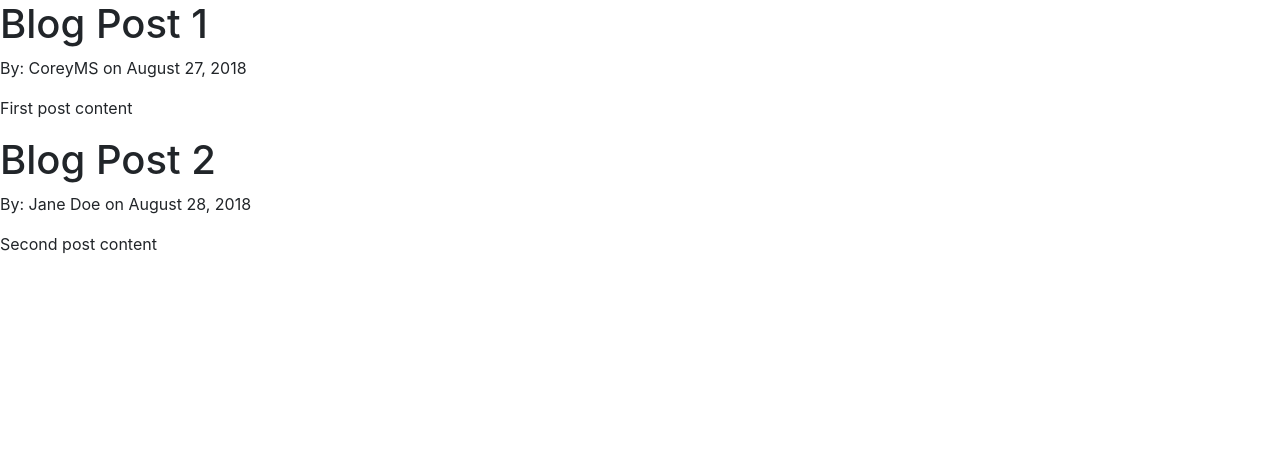
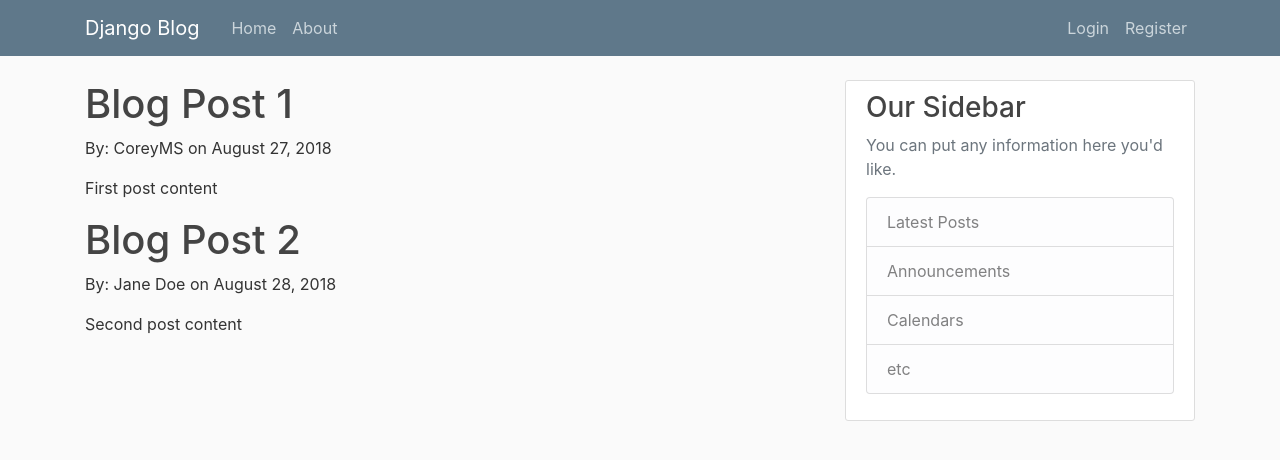
Before and after one commit to Slay24/django_project, a Django app: page / in a window 1280 px wide. Shown: the top 460 px of the page. Run offline with Django 3.2, Linux system fonts and the light colour scheme; some libraries are stand-ins or nearby versions.

Commit message:
added html/css snippets from yt vid ep3

```diff
--- /dev/null
+++ b/blog/static/blog/main.css
@@ -0,0 +1,84 @@
+body {
+    background: #fafafa;
+    color: #333333;
+    margin-top: 5rem;
+  }
+
+  h1, h2, h3, h4, h5, h6 {
+    color: #444444;
+  }
+
+  ul {
+    margin: 0;
+  }
+
+  .bg-steel {
+    background-color: #5f788a;
+  }
+
+  .site-header .navbar-nav .nav-link {
+    color: #cbd5db;
+  }
+
+  .site-header .navbar-nav .nav-link:hover {
+    color: #ffffff;
+  }
+
+  .site-header .navbar-nav .nav-link.active {
+    font-weight: 500;
+  }
+
+  .content-section {
+    background: #ffffff;
+    padding: 10px 20px;
+    border: 1px solid #dddddd;
+    border-radius: 3px;
+    margin-bottom: 20px;
+  }
+
+  .article-title {
+    color: #444444;
+  }
+
+  a.article-title:hover {
+    color: #428bca;
+    text-decoration: none;
+  }
+
+  .article-content {
+    white-space: pre-line;
+  }
+
+  .article-img {
+    height: 65px;
+    width: 65px;
+    margin-right: 16px;
+  }
+
+  .article-metadata {
+    padding-bottom: 1px;
+    margin-bottom: 4px;
+    border-bottom: 1px solid #e3e3e3
+  }
+
+  .article-metadata a:hover {
+    color: #333;
+    text-decoration: none;
+  }
+
+  .article-svg {
+    width: 25px;
+    height: 25px;
+    vertical-align: middle;
+  }
+
+  .account-img {
+    height: 125px;
+    width: 125px;
+    margin-right: 20px;
+    margin-bottom: 16px;
+  }
+
+  .account-heading {
+    font-size: 2.5rem;
+  }
--- a/templates/base.html
+++ b/templates/base.html
@@ -1,31 +1,80 @@
+{% load static %}
 <!DOCTYPE html>
 <html lang="en">
+
 <head>
     <!-- Required meta tags -->
     <meta charset="UTF-8">
     <meta name="viewport" content="width=device-width, initial-scale=1.0, shrink-to-fit=no">
     <meta http-equiv="X-UA-Compatible" content="ie=edge">
     <!-- Bootstrap CSS -->
-    <link rel="stylesheet" href="https://stackpath.bootstrapcdn.com/bootstrap/4.3.1/css/bootstrap.min.css" integrity="sha384-ggOyR0iXCbMQv3Xipma34MD+dH/1fQ784/j6cY/iJTQUOhcWr7x9JvoRxT2MZw1T" crossorigin="anonymous">
-
+    <link rel="stylesheet" href="https://stackpath.bootstrapcdn.com/bootstrap/4.3.1/css/bootstrap.min.css"
+        integrity="sha384-ggOyR0iXCbMQv3Xipma34MD+dH/1fQ784/j6cY/iJTQUOhcWr7x9JvoRxT2MZw1T" crossorigin="anonymous">
+    <link rel="stylesheet" type="text/css" href="{% static 'blog/main.css' %}">
     {% if title %}
-        <title>DKBlog - {{ title }}</title>
+    <title>DKBlog - {{ title }}</title>
     {% else %}
-        <title>DKBlog</title>
+    <title>DKBlog</title>
     {% endif %}
 </head>
+
 <body>
-    {% block content %}{% endblock %}
+    <header class="site-header">
+        <nav class="navbar navbar-expand-md navbar-dark bg-steel fixed-top">
+            <div class="container">
+                <a class="navbar-brand mr-4" href="/">Django Blog</a>
+                <button class="navbar-toggler" type="button" data-toggle="collapse" data-target="#navbarToggle"
+                    aria-controls="navbarToggle" aria-expanded="false" aria-label="Toggle navigation">
+                    <span class="navbar-toggler-icon"></span>
+                </button>
+                <div class="collapse navbar-collapse" id="navbarToggle">
+                    <div class="navbar-nav mr-auto">
+                        <a class="nav-item nav-link" href="/">Home</a>
+                        <a class="nav-item nav-link" href="/about">About</a>
+                    </div>
+                    <!-- Navbar Right Side -->
+                    <div class="navbar-nav">
+                        <a class="nav-item nav-link" href="#">Login</a>
+                        <a class="nav-item nav-link" href="#">Register</a>
+                    </div>
+                </div>
+            </div>
+        </nav>
+    </header>
+    <main role="main" class="container">
+            <div class="row">
+              <div class="col-md-8">
+                {% block content %}{% endblock %}
+              </div>
+              <div class="col-md-4">
+                <div class="content-section">
+                  <h3>Our Sidebar</h3>
+                  <p class='text-muted'>You can put any information here you'd like.
+                    <ul class="list-group">
+                      <li class="list-group-item list-group-item-light">Latest Posts</li>
+                      <li class="list-group-item list-group-item-light">Announcements</li>
+                      <li class="list-group-item list-group-item-light">Calendars</li>
+                      <li class="list-group-item list-group-item-light">etc</li>
+                    </ul>
+                  </p>
+                </div>
+              </div>
+            </div>
+          </main
 
-
-
-
-        <!-- Optional JavaScript -->
+    <!-- Optional JavaScript -->
     <!-- jQuery first, then Popper.js, then Bootstrap JS -->
-    <script src="https://code.jquery.com/jquery-3.3.1.slim.min.js" integrity="sha384-q8i/X+965DzO0rT7abK41JStQIAqVgRVzpbzo5smXKp4YfRvH+8abtTE1Pi6jizo" crossorigin="anonymous"></script>
-    <script src="https://cdnjs.cloudflare.com/ajax/libs/popper.js/1.14.7/umd/popper.min.js" integrity="sha384-UO2eT0CpHqdSJQ6hJty5KVphtPhzWj9WO1clHTMGa3JDZwrnQq4sF86dIHNDz0W1" crossorigin="anonymous"></script>
-    <script src="https://stackpath.bootstrapcdn.com/bootstrap/4.3.1/js/bootstrap.min.js" integrity="sha384-JjSmVgyd0p3pXB1rRibZUAYoIIy6OrQ6VrjIEaFf/nJGzIxFDsf4x0xIM+B07jRM" crossorigin="anonymous"></script>
+    <script src="https://code.jquery.com/jquery-3.3.1.slim.min.js"
+        integrity="sha384-q8i/X+965DzO0rT7abK41JStQIAqVgRVzpbzo5smXKp4YfRvH+8abtTE1Pi6jizo" crossorigin="anonymous">
+    </script>
+    <script src="https://cdnjs.cloudflare.com/ajax/libs/popper.js/1.14.7/umd/popper.min.js"
+        integrity="sha384-UO2eT0CpHqdSJQ6hJty5KVphtPhzWj9WO1clHTMGa3JDZwrnQq4sF86dIHNDz0W1" crossorigin="anonymous">
+    </script>
+    <script src="https://stackpath.bootstrapcdn.com/bootstrap/4.3.1/js/bootstrap.min.js"
+        integrity="sha384-JjSmVgyd0p3pXB1rRibZUAYoIIy6OrQ6VrjIEaFf/nJGzIxFDsf4x0xIM+B07jRM" crossorigin="anonymous">
+    </script>
 
 
 </body>
+
 </html>
```
